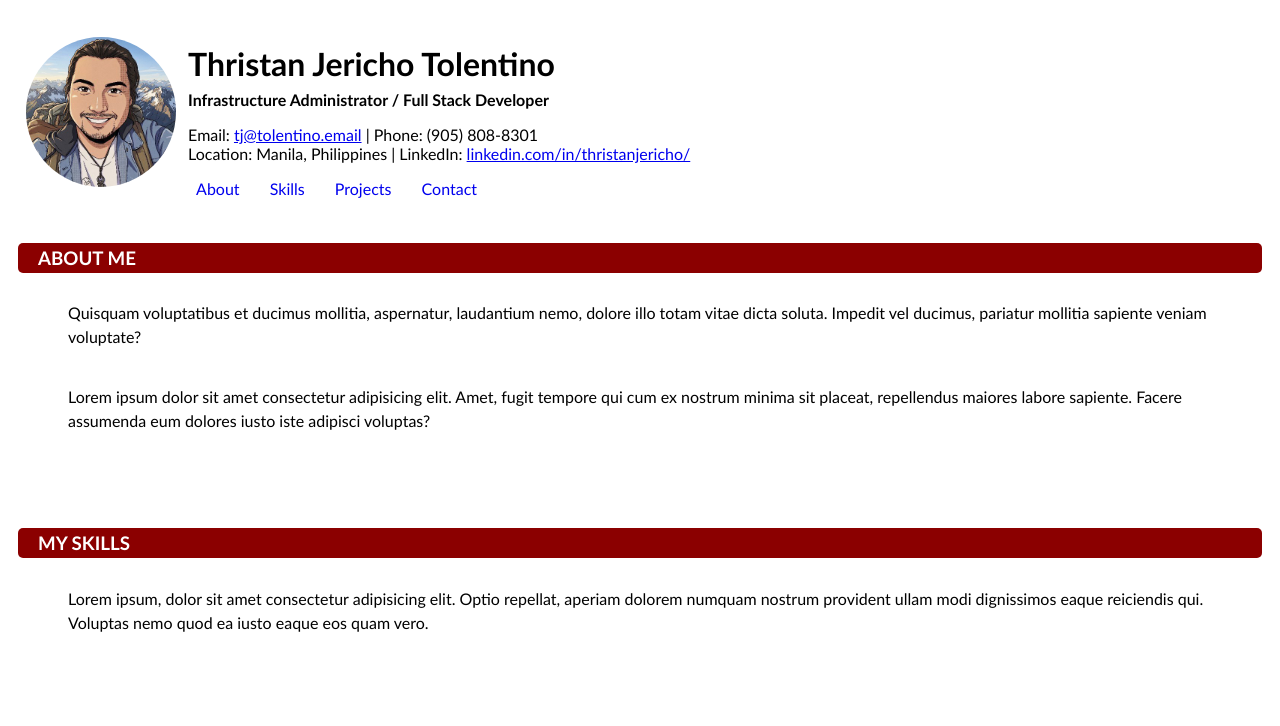
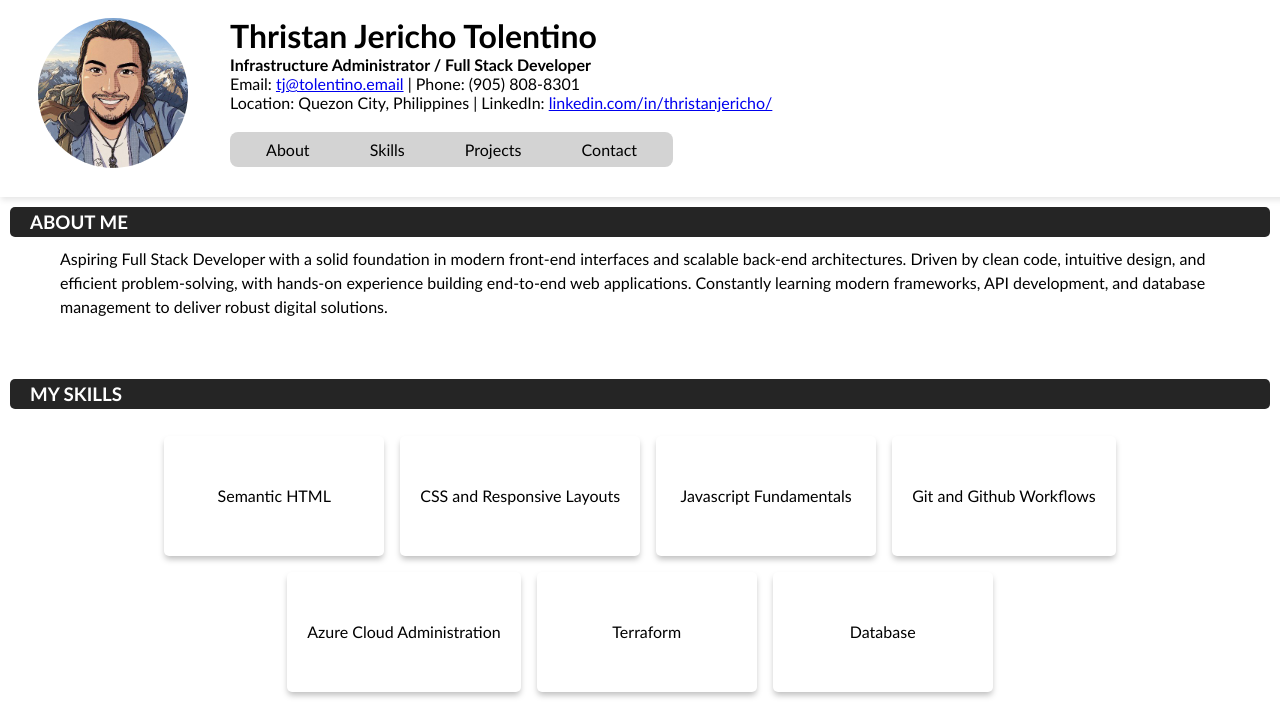
Before and after one commit to tjtolentino/portfolio-web, a plain HTML site: page projects/portfolio/index.html in a window 1280 px wide. Shown: the top 726 px of the page. Drawn offline with Linux system fonts and the light colour scheme.

Commit message:
Updated some contents and CSS

```diff
--- /dev/null
+++ b/projects/portfolio/codeshare-links.txt
@@ -0,0 +1,4 @@
+HTML
+https://codeshare.io/298XoK
+CSS
+https://codeshare.io/GbWJ36
--- a/projects/portfolio/css/main.css
+++ b/projects/portfolio/css/main.css
@@ -1,5 +1,8 @@
 * {
     font-family: 'Trebuchet MS', 'Lucida Sans Unicode', 'Lucida Grande', 'Lucida Sans', Arial, sans-serif;
+    margin: 0;
+    padding: 0;
+    border: 0;
 }
 
 html {
@@ -7,12 +10,18 @@ html {
     box-sizing: border-box;
 }
 
+/*
+---------------------------------------------- HEADER
+*/
+
 header {
     position: sticky;
     background-color: white;
     width: 100%;
     top: 0px;
-    padding: 0px 10px;
+    padding: 10px 10px;
+    box-shadow: 0 4px 6px -1px rgba(0, 0, 0, 0.1);
+    z-index: 99;
 }
 
 header div {
@@ -22,34 +31,61 @@ header div {
 #myname {
     font-weight: bolder;
     position: relative;
-    top: 15px;
+    /* top: 15px; */
+}
+
+#myinfo {
+    /* background-color: yellow; */
+    position: relative;
+    top: -20px;
+    margin-left: 30px;
 }
 
 #picture {
     padding: 8px;
     border-radius: 90px;
+    margin-left: 20px;
+}
+
+/*
+---------------------------------------------- NAVIGATION
+*/
+
+nav {
+    margin-top: 20px;
+    background-color: lightgrey;
+    width: fit-content;
+    padding: 8px;
+    border-radius: 8px;
 }
 
 nav a {
     padding: 3px 8px;
-    margin-right: 10px;
+    margin: 0px 20px;
     border-radius: 5px;
     text-decoration: none;
+
+    color: black;
 }
 
 nav a:hover {
-    background-color: darkred;
+    background-color: #050505de;
     color: white;
+    height: max-content;
 }
 
+/*
+---------------------------------------------- MAIN
+*/
+
 main {
-    scroll-margin-top: 170px;
+    width: 100%;
 }
 
 main section {
     padding: 10px;
     margin-bottom: 30px;
-    scroll-margin-top: 180px;
+    scroll-margin-top: 200px;
 }
 
 main section> :not(h3) {
@@ -58,12 +94,103 @@ main section> :not(h3) {
 }
 
 main section h3 {
-    background-color: darkred;
+    background-color: #050505de;
     color: white;
     padding: 4px 20px;
     border-radius: 5px;
+    /* box-shadow: inset 2px 2px 5px rgba(0, 0, 0, 0.2); */
+}
+
+/*
+---------------------------------------------- MAIN > PROJECTS
+*/
+
+#about,
+#projects {
+    /* background-color: rgba(211, 211, 211, 0.322); */
 }
 
 #projects li {
     margin-bottom: 10px;
+
 }
+
+/*
+---------------------------------------------- MAIN > SKILLS
+*/
+
+#skills-grid {
+    display: flex;
+    min-height: 50px;
+    width: auto;
+    list-style: none;
+    /* align-items: center; */
+    justify-content: center;
+    gap: 1em;
+    grid-auto-flow: column;
+    margin-top: 20px;
+    transform: translateY(-3px);
+    flex-wrap: wrap;
+}
+
+#skills-grid li {
+    box-shadow: 0 4px 6px -1px rgba(0, 0, 0, 0.268);
+    border-radius: 5px;
+    border-color: red;
+
+    min-width: 180px;
+    min-height: 80px;
+
+    display: flex;
+    align-items: center;
+    justify-content: center;
+
+    padding: 20px;
+}
+
+/*
+---------------------------------------------- MAIN > CONTACTS
+*/
+
+#contact {
+    display: flex;
+    flex-direction: column;
+    gap: 16px;
+}
+
+#contact form {
+    max-width: 480px;
+}
+
+#contact label {
+    font-weight: 600;
+}
+
+#contact input,
+#contact textarea {
+    width: 100%;
+    padding: 12px 14px;
+    border: 1px solid #d1d5db;
+    border-radius: 10px;
+    background-color: white;
+    font: inherit;
+}
+
+#contact button {
+    display: inline-block;
+    border: none;
+    border-radius: 999px;
+    padding: 12px 20px;
+    background-color: darkred;
+    color: white;
+    font: inherit;
+    font-weight: 700;
+    text-decoration: none;
+    cursor: pointer;
+    margin-top: 8px;
+}
+
+#contact button:hover,
+#contact button:focus {
+    background-color: #1d4ed8;
+}
--- a/projects/portfolio/index.html
+++ b/projects/portfolio/index.html
@@ -13,12 +13,12 @@
         <div>
             <img id="picture" src="images/picture.jpg" alt="Profile Picture" width="150" height="150">
         </div>
-        <div>
+        <div id="myinfo">
             <h1 id="myname">Thristan Jericho Tolentino</h1>
             <p><b>Infrastructure Administrator / Full Stack Developer</b></p>
             <p>
                 Email: <a href="mailto:tj@tolentino.email">tj@tolentino.email</a> | Phone: (905) 808-8301<br>
-                Location: Manila, Philippines | LinkedIn: <a
+                Location: Quezon City, Philippines | LinkedIn: <a
                     href="https://linkedin.com/in/thristanjericho/">linkedin.com/in/thristanjericho/</a>
             </p>
             <p>
@@ -35,19 +35,23 @@
     <main>
         <section id="about">
             <h3>ABOUT ME</h3>
-            <p>Quisquam voluptatibus et ducimus mollitia,
-                aspernatur, laudantium nemo, dolore illo totam vitae dicta soluta. Impedit vel ducimus, pariatur
-                mollitia sapiente veniam voluptate?</p>
-            <p>Lorem ipsum dolor sit amet consectetur adipisicing elit. Amet, fugit tempore qui cum ex nostrum minima
-                sit placeat, repellendus maiores labore sapiente. Facere assumenda eum dolores iusto iste adipisci
-                voluptas?</p>
+            <p>Aspiring Full Stack Developer with a solid foundation in modern front-end interfaces and scalable
+                back-end architectures. Driven by clean code, intuitive design, and efficient problem-solving, with
+                hands-on experience building end-to-end web applications. Constantly learning modern frameworks, API
+                development, and database management to deliver robust digital solutions.</p>
         </section>
 
         <section id="skills">
             <h3>MY SKILLS</h3>
-            <p>Lorem ipsum, dolor sit amet consectetur adipisicing elit. Optio repellat, aperiam dolorem numquam nostrum
-                provident ullam modi dignissimos eaque reiciendis qui. Voluptas nemo quod ea iusto eaque eos quam vero.
-            </p>
+            <ul id="skills-grid">
+                <li>Semantic HTML</li>
+                <li>CSS and Responsive Layouts</li>
+                <li>Javascript Fundamentals</li>
+                <li>Git and Github Workflows</li>
+                <li>Azure Cloud Administration</li>
+                <li>Terraform</li>
+                <li>Database</li>
+            </ul>
         </section>
 
         <section id="projects">
@@ -73,15 +77,18 @@
         <section id="contact">
             <h3>CONTACT FORM</h3>
             <form>
+                <p>
                     <label for="sender-name">Name</label>
                     <input name="sender-name" id="sender-name" type="text" placeholder="Your full name here" />
-                <br />
+                </p>
+                <p>
                     <label for="sender-email">Email</label>
                     <input name="sender-email" id="sender-email" type="email" placeholder="email@domain.com" />
-                <br />
+                </p>
+                <p>
                     <label for="message">Leave a message:</label><br />
                     <textarea name="message" id="message" rows="10" cols="40"></textarea>
-                <br />
+                </p>
                 <button>Submit</button>
             </form>
         </section>
```
Lines whose indentation alone changed are shown as unchanged.
